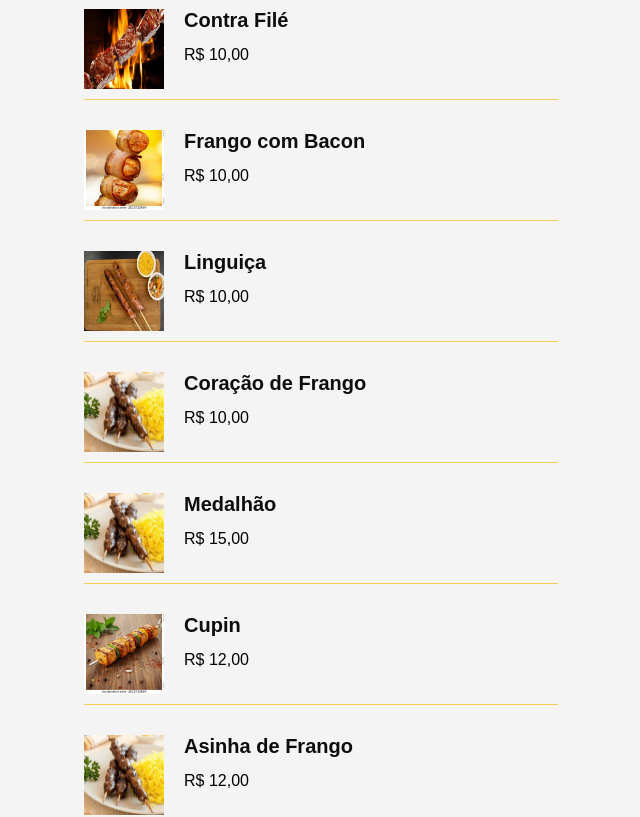
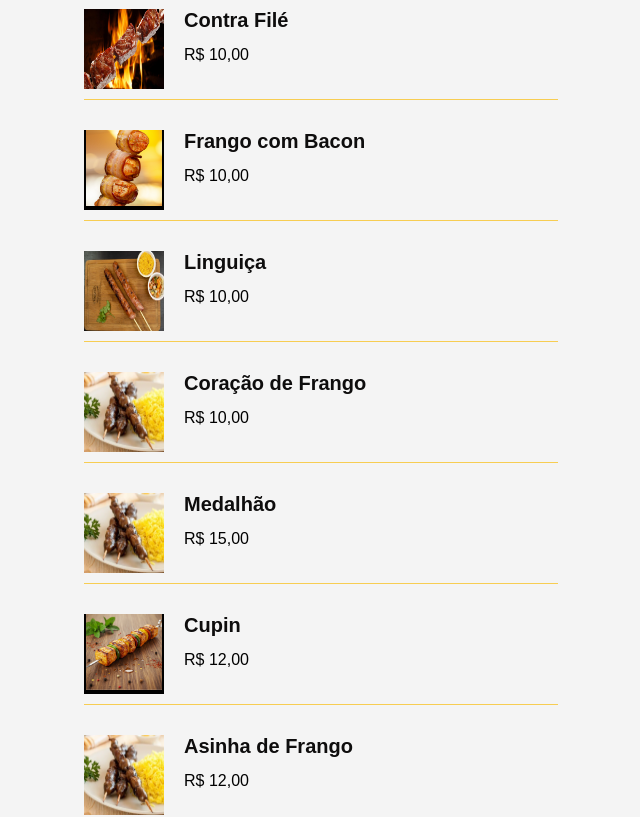
Before and after one commit to venilsongomes/Cardapio, a React (Vite) app in the folder Cardapio/: page / in a window 1280 px wide. Shown: the part 1440-2257 px from the top of the page, without its empty margins (319-959 px from the left). Built offline with nearby package versions, Linux system fonts and the light colour scheme.

Commit message:
ajsutes
ajustes

```diff
--- a/Cardapio/src/App.css
+++ b/Cardapio/src/App.css
@@ -158,7 +158,7 @@
 
       }
       & img{
-        background-image: url('./assets/logos/fundo.webp');
+        background-image: url('./assets/logos/fundo.svg');
         background-size: cover;
         background-position: center;
       }
--- a/Cardapio/src/Componentes/Cervejas.jsx
+++ b/Cardapio/src/Componentes/Cervejas.jsx
@@ -29,7 +29,7 @@
 import spatens from '../assets/Cervejas/17.svg';
 
 import amistel from '../assets/Cervejas/Amistel.svg';
-import bohemial from '../assets/Cervejas/5.svg';
+import bohemial from '../assets/Cervejas/bohemia.svg';
 import bud from '../assets/Cervejas/6.svg';
 
 import sol from '../assets/Cervejas/14.svg';
```
Also changed, not shown: Cardapio/src/assets/Cervejas/bohemia.svg (added), Cardapio/src/assets/Logos/fundo.svg (added).
